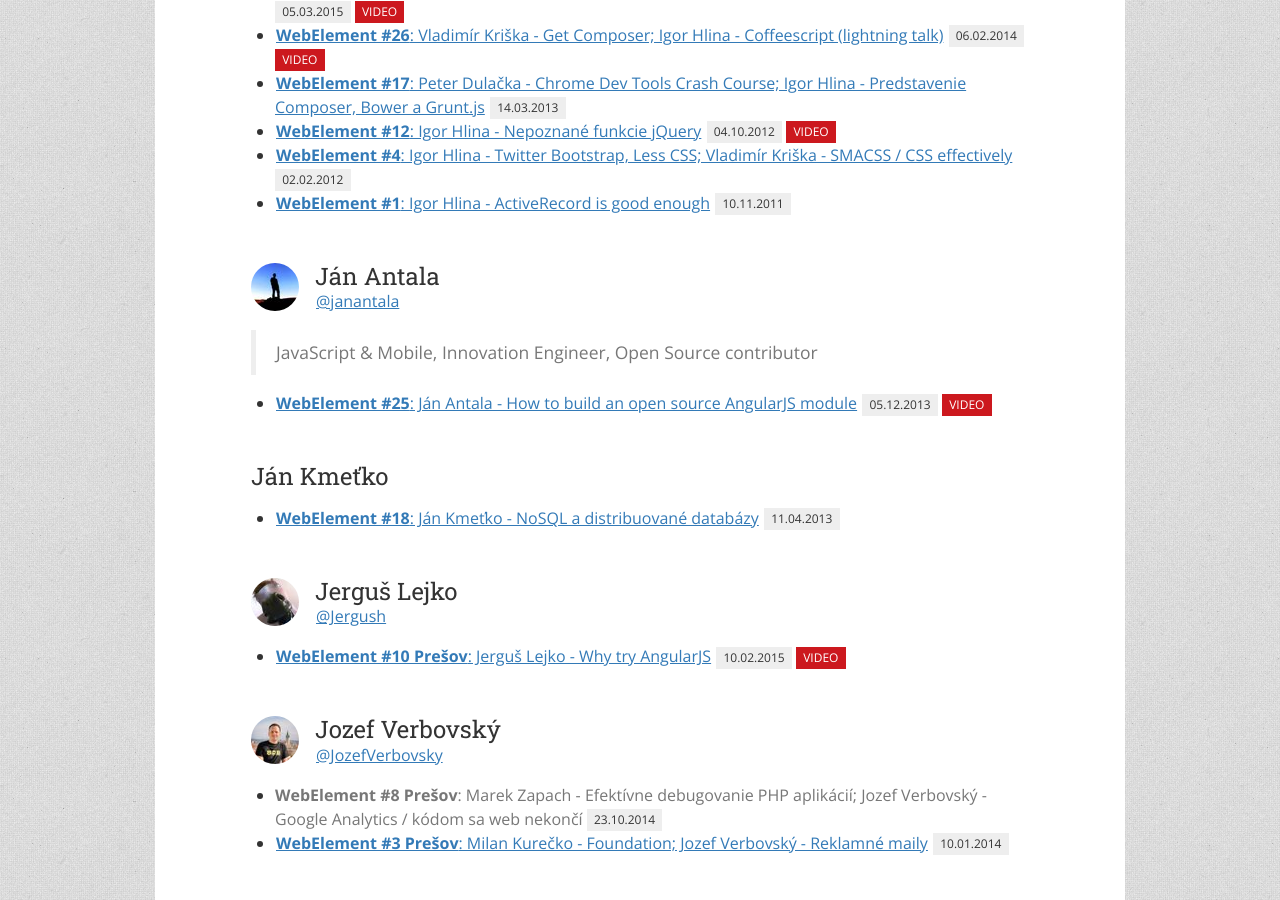
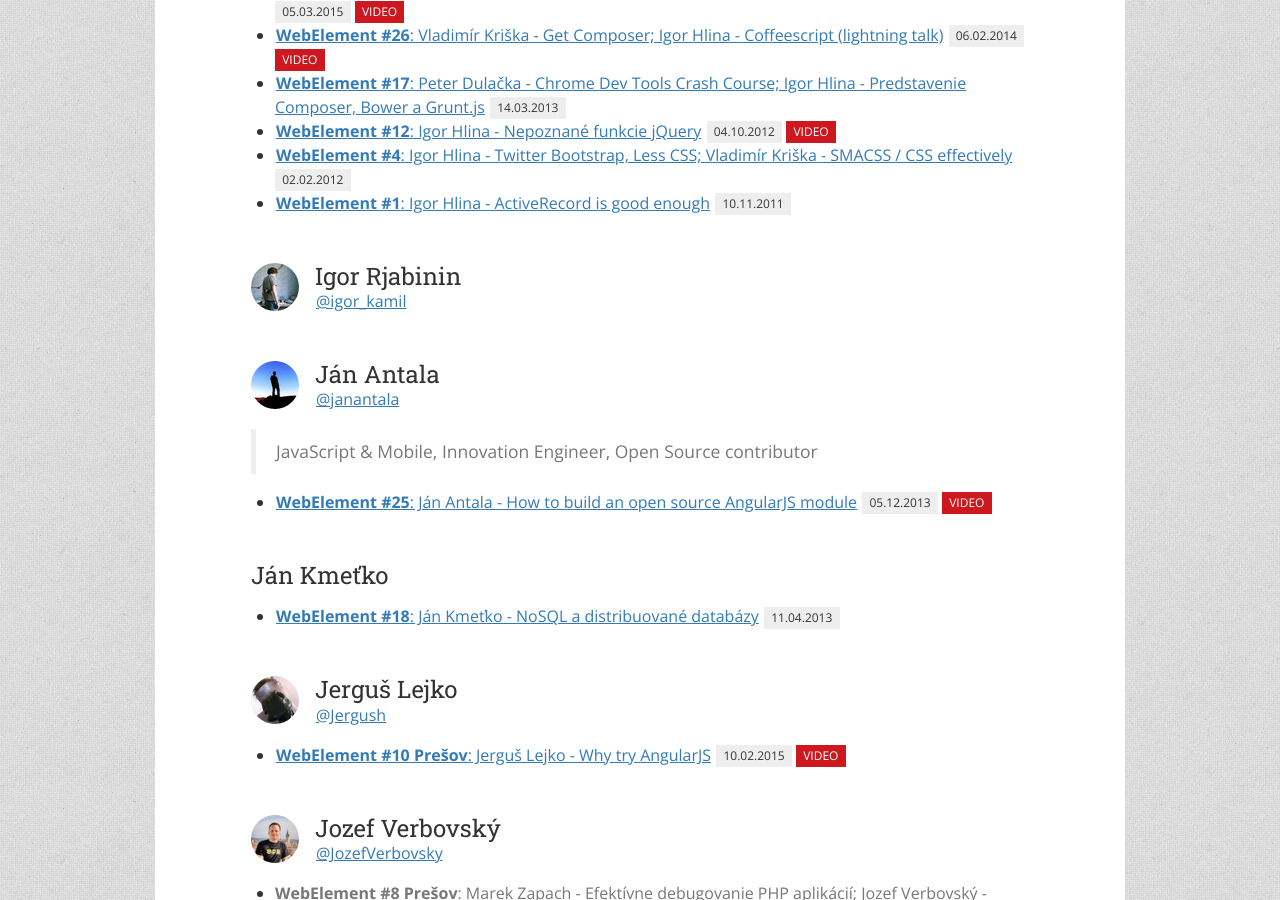
Before and after one commit to ujovlado/webelement-sk, a Jekyll site: the page built from recnici.md, in a window 1280 px wide and 900 px high, scrolled down 1380 px. Built offline with Jekyll 4.4.1, drawn with Linux system fonts in a browser that asks for light colours.

Commit message:
Added Igor Rjabinin to speakers

```diff
--- a/_data/speakers.yml
+++ b/_data/speakers.yml
@@ -26,6 +26,12 @@
   image: /images/speakers/srigi-Screen-Shot-2011-09-12-at-8.50.54-AM-_blue__normal.png
   name: Igor Hlina
   twitter: srigi
+- _id: igor-rjabinin
+  about: ''
+  events: [2015-04-09-webelement-33]
+  image: /images/speakers/igor_kamil-5666667262_1a2cd12ddb_b_normal.jpg
+  name: Igor Rjabinin
+  twitter: igor_kamil
 - _id: jan-antala
   about: JavaScript & Mobile, Innovation Engineer, Open Source contributor
   events: [2013-12-05-webelement-25]
```
Also changed, not shown: images/speakers/igor_kamil-5666667262_1a2cd12ddb_b_normal.jpg (added).
